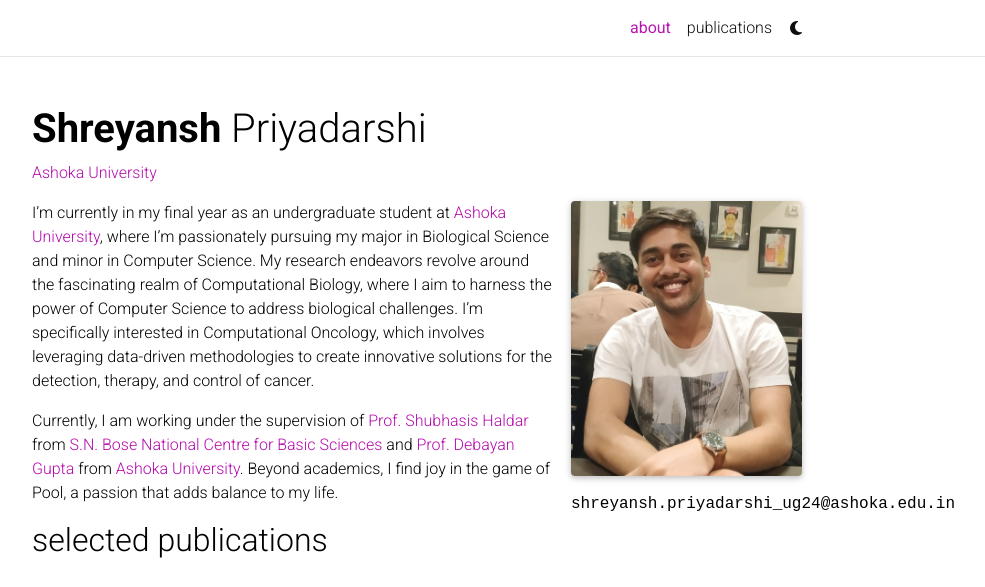
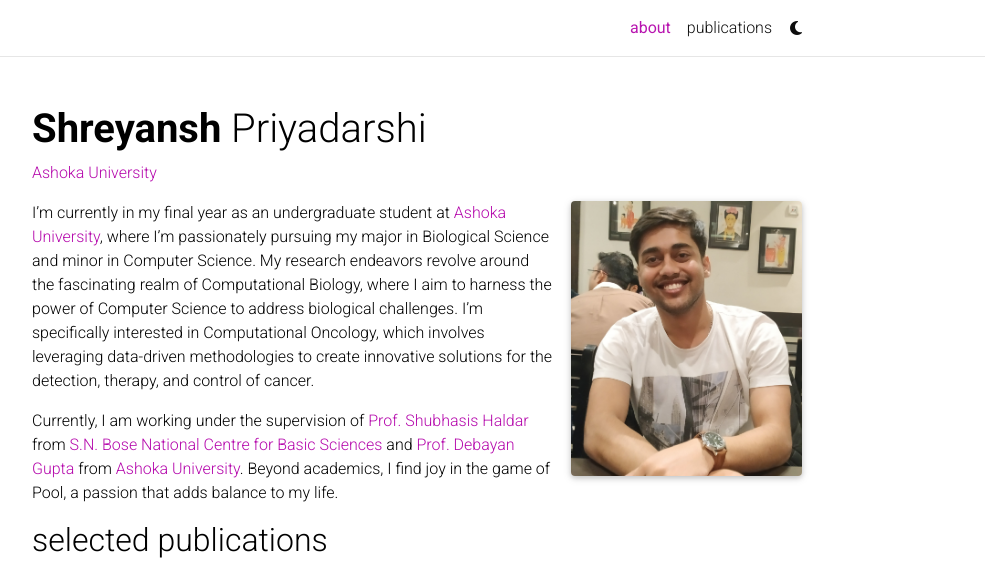
Before and after one commit to iamspriyadarshi/iamspriyadarshi.github.io, a Jekyll site: the page built from _pages/about.md, in a window 1280 px wide, cut to the strip 0-587 px from the top of the page. Shown: the whole strip, without its empty margins (223-1208 px from the left). Built offline with Jekyll 4.4.1, drawn with Linux system fonts in a browser that asks for light colours; full-size pictures stand in for the smaller copies a plugin makes; some web fonts are replaced; comment, search, counter and statistics services are not loaded; a style sheet for code colours, icons or effects is not loaded.

Commit message:
Update about.md

```diff
--- a/_pages/about.md
+++ b/_pages/about.md
@@ -8,8 +8,6 @@
   align: right
   image: prof_pic.jpg
   image_circular: false # crops the image to make it circular
-  more_info: >
-    <center>shreyansh.priyadarshi_ug24@ashoka.edu.in</center>
 
 news: false  # includes a list of news items
 latest_posts: false  # includes a list of the newest posts
```
